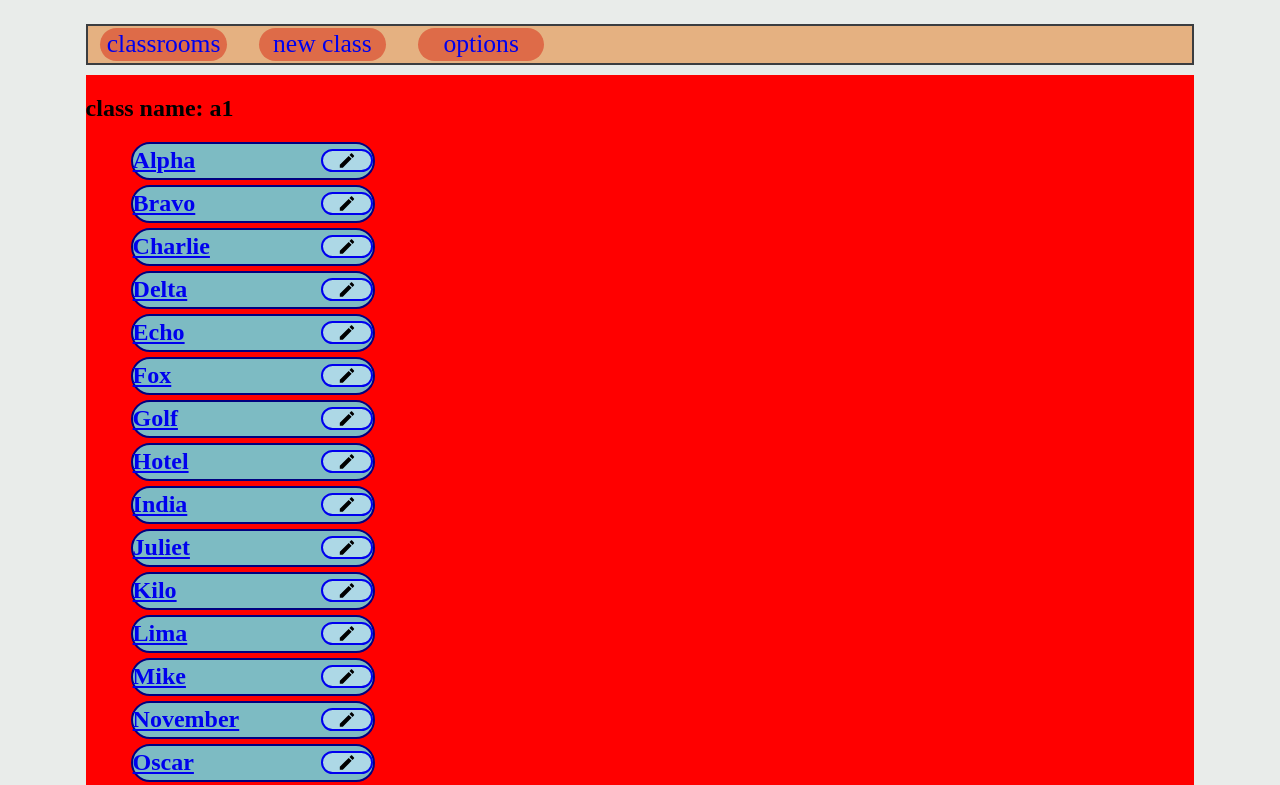
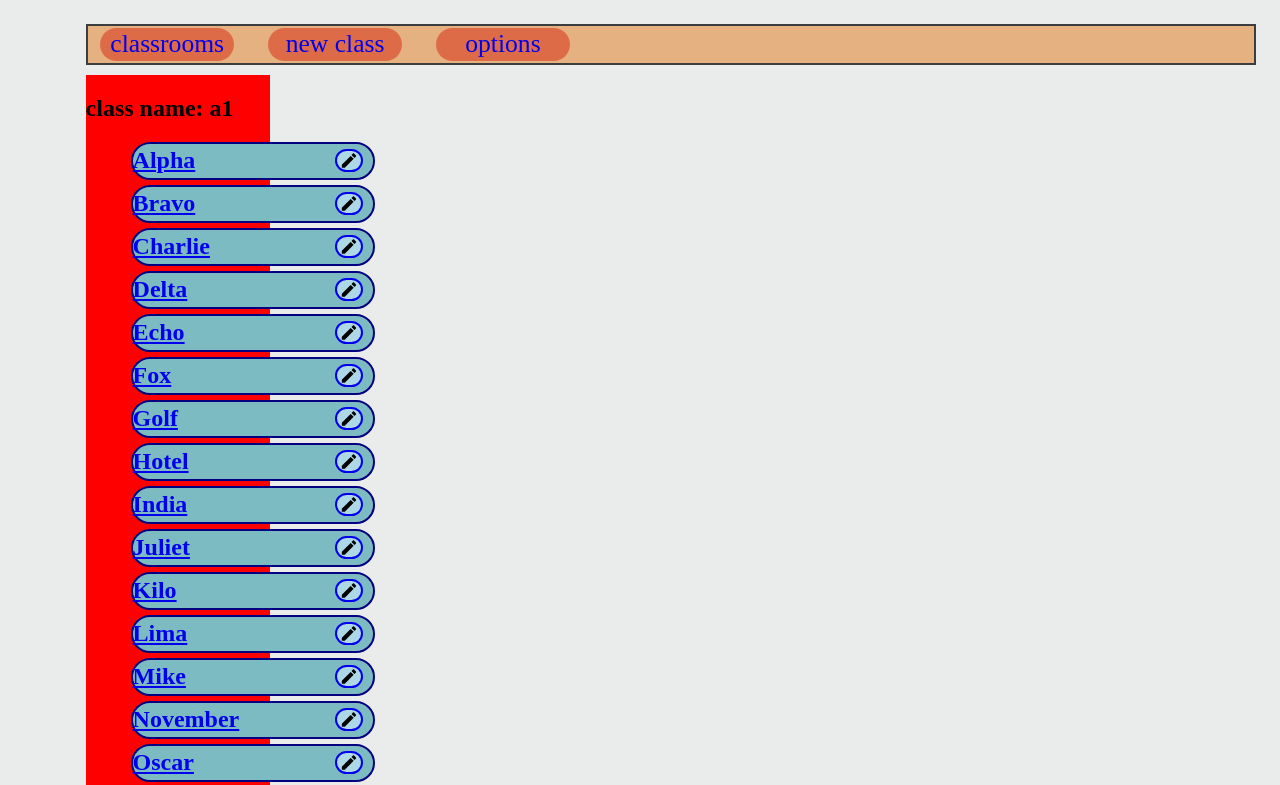
Before and after one commit to gulilo/Classroom, a React (Create React App) app: page /classroom/0 in a window 1280 px wide. Shown: the top 785 px of the page. Built offline with nearby package versions, Linux system fonts and the light colour scheme.

Commit message:
divied grid to 5 columns and resized main menu to fit

```diff
--- a/src/Components/StudentEdit.jsx
+++ b/src/Components/StudentEdit.jsx
@@ -3,6 +3,8 @@ import buttonStyles from "../cssFiles/simpleButtons.module.css";
 import labelStyles from "../cssFiles/StudentEdit.module.css";
 import { classes } from "../mockedData/classes";
 import { students } from "../mockedData/Students";
+
+import Style_MainGrid from "../cssFiles/MainGridLayout.module.css";
 
 class StudentEdit extends Component {
   state = {
--- a/src/cssFiles/ClassroomStyle.module.css
+++ b/src/cssFiles/ClassroomStyle.module.css
@@ -29,10 +29,14 @@ body{
     padding: 5px 0px;
     align-items: center;
     justify-content: space-between;
+
+
 }
 .studentList > .studentItem > .StudentEditButton{
     height: 80%;
-    padding-left: 20%;
+    padding-left: 10%;
+
+    margin-right: 10px;
 
     border-radius: 0.9em;
     border-style: solid;
--- a/src/cssFiles/MainGridLayout.module.css
+++ b/src/cssFiles/MainGridLayout.module.css
@@ -12,7 +12,7 @@ body
 
     display: grid;
     grid-template-rows: 5vh clac(100%-15vh) 10vh;
-    grid-template-columns: 5% 90% 5%;
+    grid-template-columns: 5% minmax(100px, 15%) minmax(100px, 15%) auto;
 
     row-gap: 10px;
 
@@ -27,6 +27,9 @@ body
     grid-row:2;
     grid-column: 2;
     background: red;
-
-
 }
+.AppMenuArea2{
+    grid-row:2;
+    grid-column: 3;
+    background: blue;
+}
--- a/src/cssFiles/menuBar.module.css
+++ b/src/cssFiles/menuBar.module.css
@@ -28,6 +28,8 @@
     height: auto;
 
     grid-column: 2;
+    grid-column-start: 2;
+    grid-column-end: 5;
 
     border: var(--onyx);
     border-width: 2px;
```
